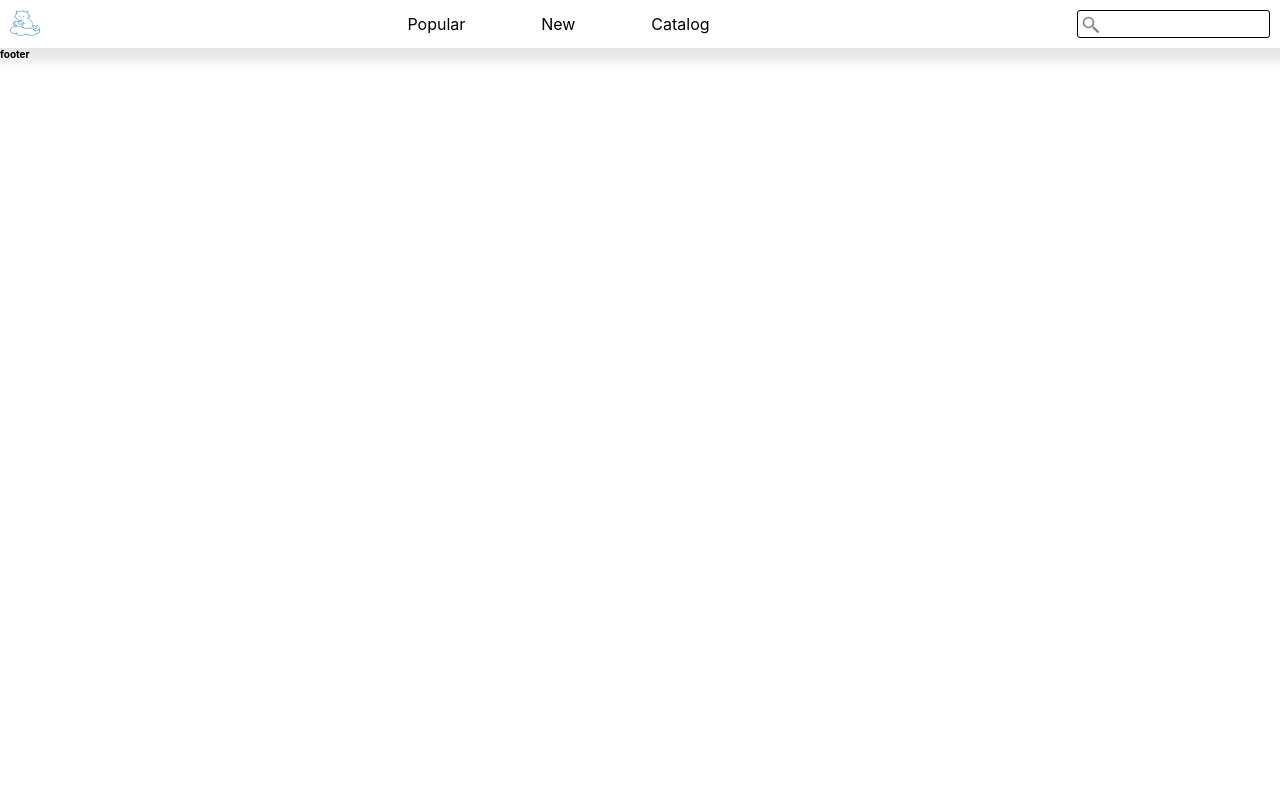
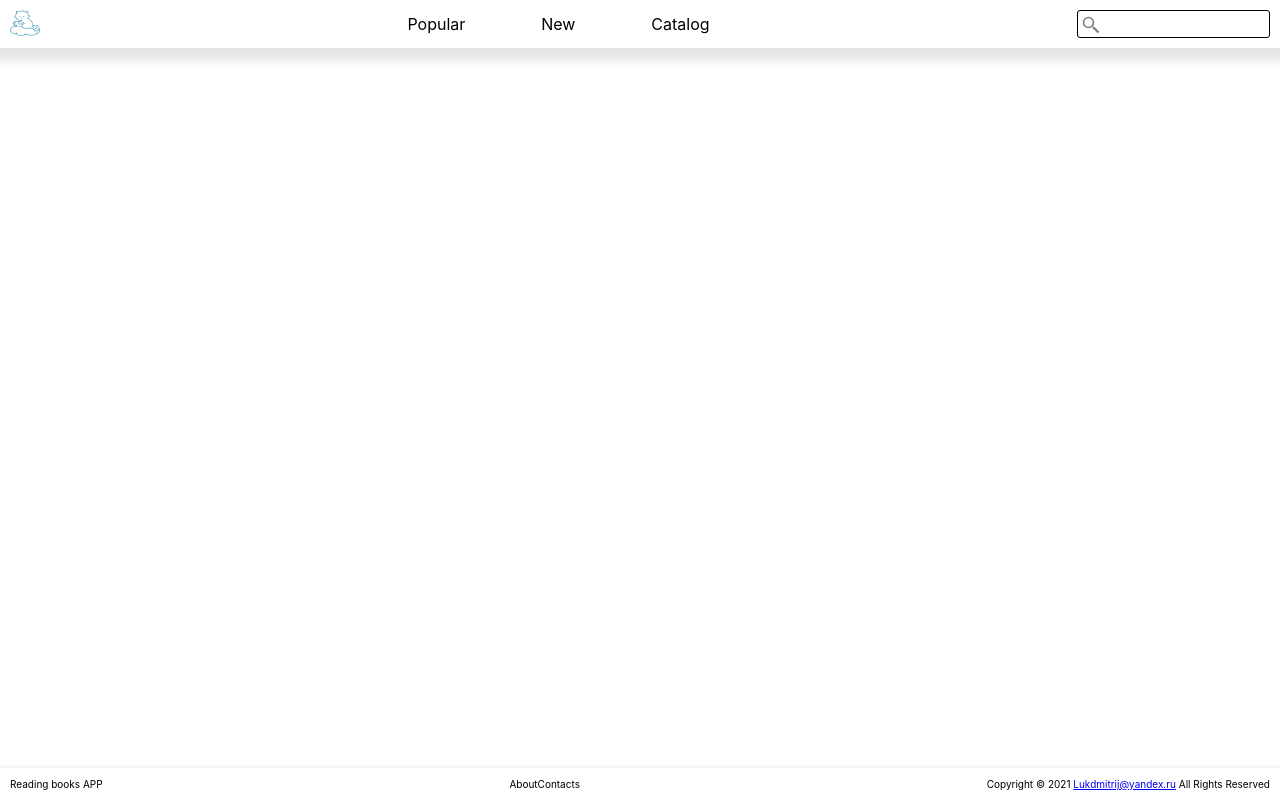
Before and after one commit to Streammer/react-reading-books, a React (Create React App) app: page / in a window 1280 px wide. Built offline with nearby package versions, Linux system fonts and the light colour scheme.

Commit message:
footer basis and types for search

```diff
--- /dev/null
+++ b/src/assets/mixins/_mixins.scss
@@ -0,0 +1,6 @@
+@mixin wrapper {
+        width: 100%;
+        padding: 10px;
+        display: flex;
+        justify-content: space-between;
+}
--- a/src/components/Footer/index.tsx
+++ b/src/components/Footer/index.tsx
@@ -1,9 +1,25 @@
 import React from 'react'
+import Container from '../Container'
+import { Link } from 'react-router-dom'
+
+import styles from './style.module.scss'
 
 const Footer = () => {
+    const currentYear = new Date().getFullYear()
     return (
         <>
-            <h1>footer</h1>
+            <footer className={styles.footer}>
+                <Container>
+                    <div className={styles.wrapper}>
+                        <span>Reading books APP</span>
+                        <nav className={styles.footerNavigation}>
+                            <Link to='/'>About</Link>
+                            <Link to='/'>Contacts</Link>
+                        </nav>
+                        <span>Copyright © {currentYear} <a href="mailto:Lukdmitrij@yandex.ru">Lukdmitrij@yandex.ru</a>  All Rights Reserved</span>
+                    </div>
+                </Container>
+            </footer>
         </>
     );
 };
--- /dev/null
+++ b/src/components/Footer/style.module.scss
@@ -0,0 +1,20 @@
+@import "../../assets/mixins/mixins";
+
+.footer {
+    position: fixed;
+    bottom: 0px;
+    left: 0px;
+    right: 0px;
+    margin-bottom: 0px;
+    box-shadow: 0 5px 5px 5px rgba($color: #000000, $alpha: .1);
+    .footerNavigation {
+        a {
+            text-decoration: none;
+            color: #000;
+        }
+    }
+
+}
+.wrapper {
+    @include wrapper;
+}
--- a/src/components/Search/index.tsx
+++ b/src/components/Search/index.tsx
@@ -16,8 +16,8 @@ const Search: FC = () => {
         }
 
     }
-    const setValue = (e:React.SyntheticEvent<HTMLInputElement>)=> {
-        setSearchValue((e.target as HTMLInputElement).value)
+    const setValue = (e:React.FocusEvent<HTMLInputElement>)=> {
+        setSearchValue(e.target.value)
     }
     return (
         <>
```
Also changed, not shown: src/components/Footer/style.scss (deleted).
